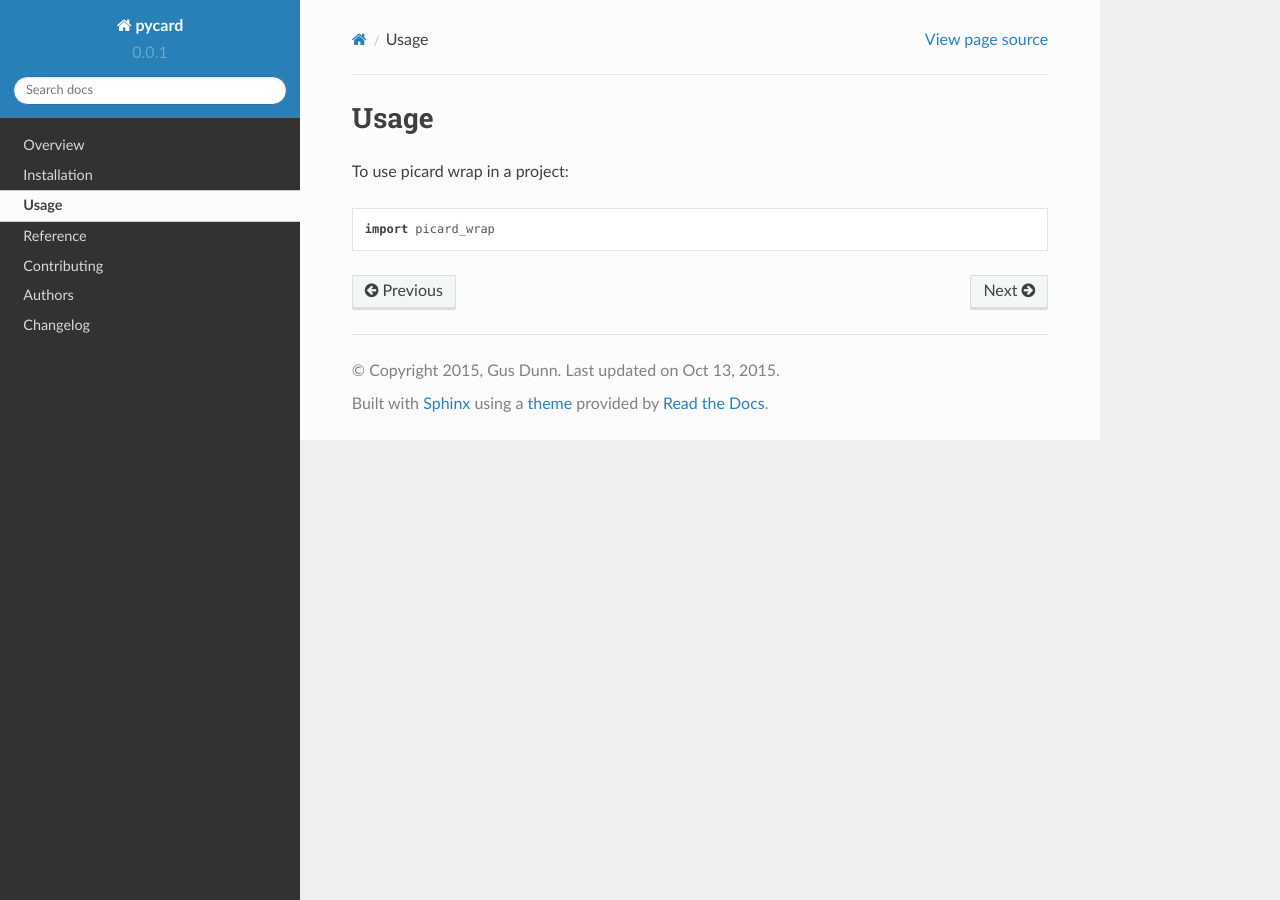
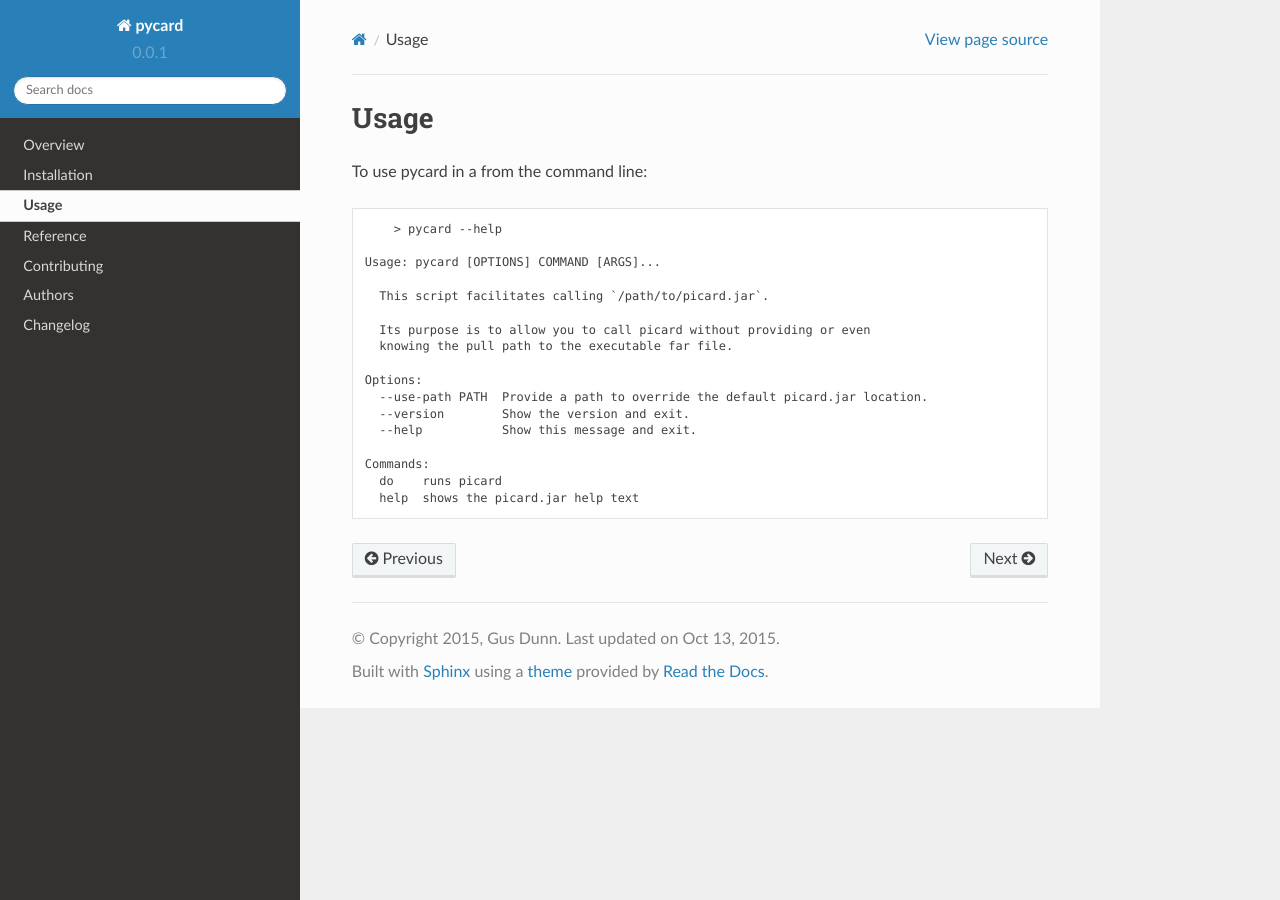
Before and after one commit to xguse/picard-wrap, a Sphinx documentation site: the page built from docs/usage.rst, in a window 1280 px wide. Built offline with Sphinx 7.4.7 and the Read the Docs theme 2.0.0, drawn with Linux system fonts in a browser that asks for light colours.

Commit message:
fixing documentation and tox settings

```diff
--- a/docs/installation.rst
+++ b/docs/installation.rst
@@ -2,6 +2,25 @@
 Installation
 ============
 
-At the command line::
+Via pip
+-------
 
-    pip install picard_wrap
+From the PyPI::
+
+    pip install pycard
+
+or from github::
+
+    pip install -e git://github.com/xguse/pycard.git@v0.0.1#egg=pycard
+
+or for the very latest::
+
+    pip install -e git://github.com/xguse/pycard.git@master#egg=pycard
+
+or for the very VERY latest::
+
+    pip install -e git://github.com/xguse/pycard.git@develop#egg=pycard
+
+
+Via conda
+---------
--- a/docs/reference/index.rst
+++ b/docs/reference/index.rst
@@ -4,4 +4,4 @@ Reference
 .. toctree::
     :glob:
 
-    picard_wrap*
+    pycard*
--- a/docs/reference/picard_wrap.rst
+++ /dev/null
@@ -1,5 +0,0 @@
-picard_wrap
-===========
-
-.. automodule:: picard_wrap
-    :members:
--- /dev/null
+++ b/docs/reference/pycard.rst
@@ -0,0 +1,5 @@
+pycard
+======
+
+.. automodule:: pycard
+    :members:
--- a/docs/requirements.txt
+++ b/docs/requirements.txt
@@ -1,3 +1,3 @@
 sphinx
 sphinxcontrib-napoleon
--e .
+click
--- a/docs/usage.rst
+++ b/docs/usage.rst
@@ -2,6 +2,22 @@
 Usage
 =====
 
-To use picard wrap in a project::
+To use pycard in a from the command line::
 
-	import picard_wrap
+	> pycard --help
+
+    Usage: pycard [OPTIONS] COMMAND [ARGS]...
+
+      This script facilitates calling `/path/to/picard.jar`.
+
+      Its purpose is to allow you to call picard without providing or even
+      knowing the pull path to the executable far file.
+
+    Options:
+      --use-path PATH  Provide a path to override the default picard.jar location.
+      --version        Show the version and exit.
+      --help           Show this message and exit.
+
+    Commands:
+      do    runs picard
+      help  shows the picard.jar help text
--- a/setup.py
+++ b/setup.py
@@ -45,7 +45,6 @@ setup(
         'Operating System :: POSIX',
         'Operating System :: Microsoft :: Windows',
         'Programming Language :: Python',
-        'Programming Language :: Python :: 2.6',
         'Programming Language :: Python :: 2.7',
         'Programming Language :: Python :: 3',
         'Programming Language :: Python :: 3.3',
```
Also changed, not shown: 1 other file.
